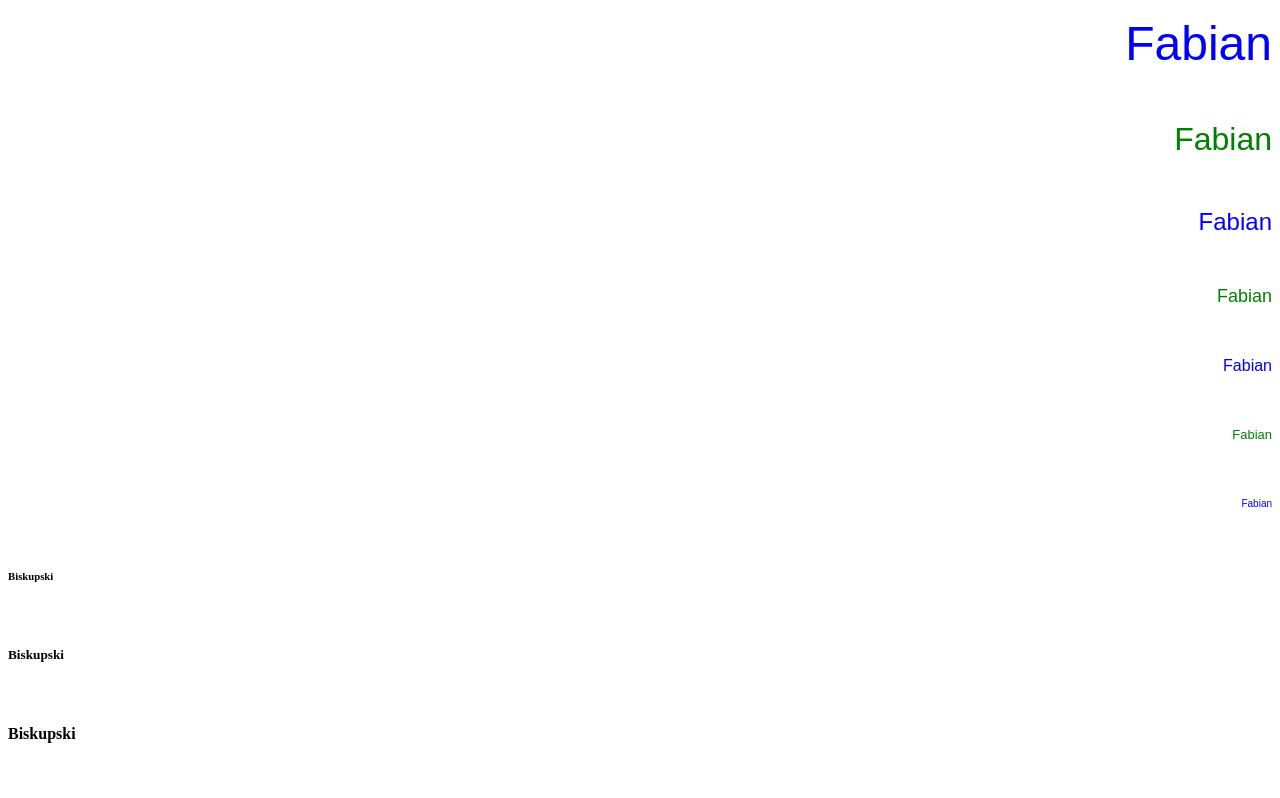
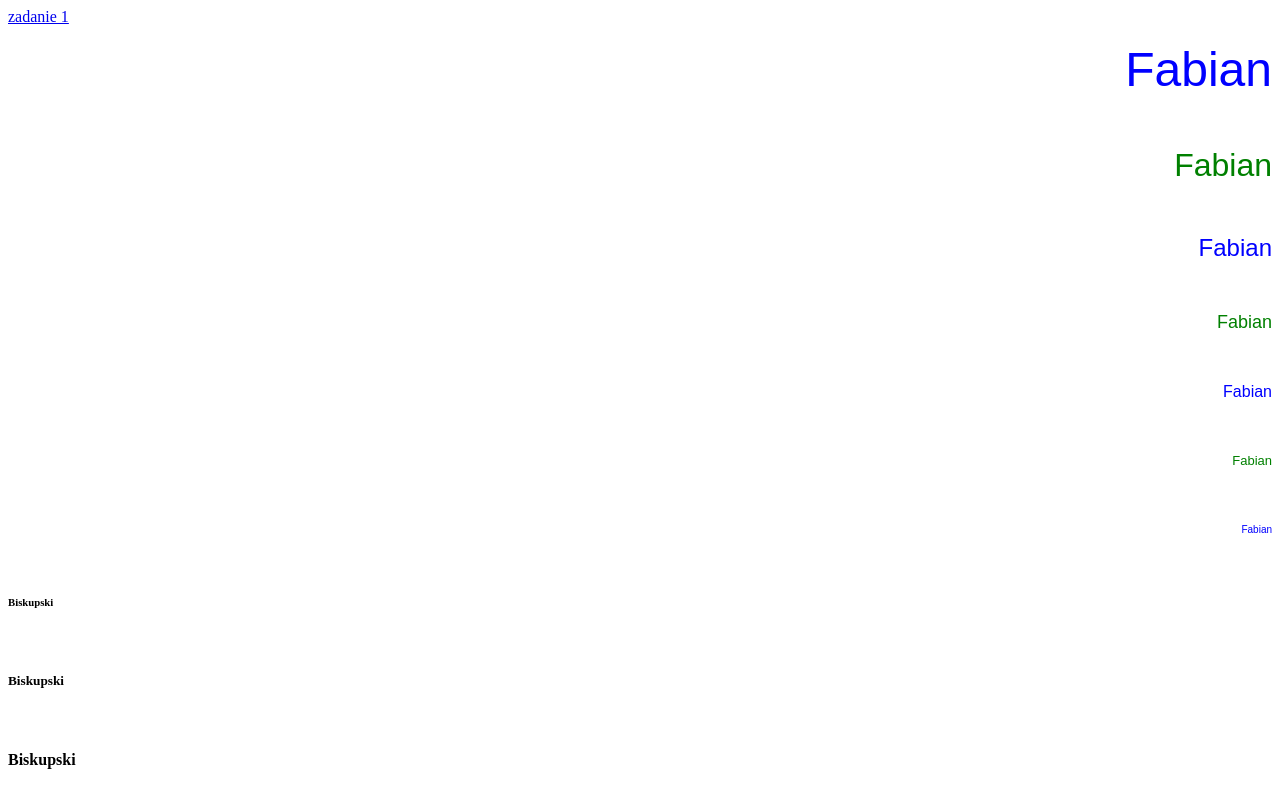
Before and after one commit to TheVabix/vabcob, a plain HTML site: page index.html in a window 1280 px wide. Shown: the top 798 px of the page. Drawn offline with Linux system fonts and the light colour scheme.

Commit message:
Update index.html

```diff
--- a/index.html
+++ b/index.html
@@ -3,7 +3,9 @@
 	<html>
 		<head>
 			 <meta charset="utf-8">
- 			<title>Fabian Biskupski </title>
+ 			<title>Fabian Biskupski zadania </title>
+
+			  <a href="#item1">zadanie 1</a>
 		</head>
 		<body>
 <p align="right"> <font color="blue" size="7" face="Arial"> Fabian </font> </p> <br>
```
